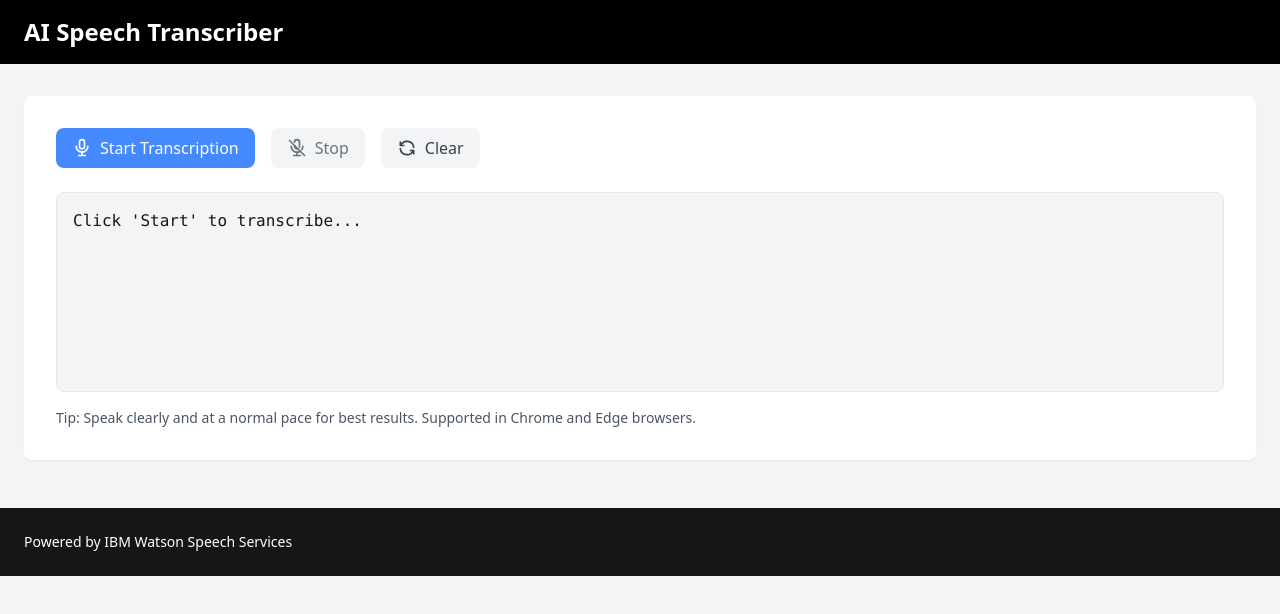
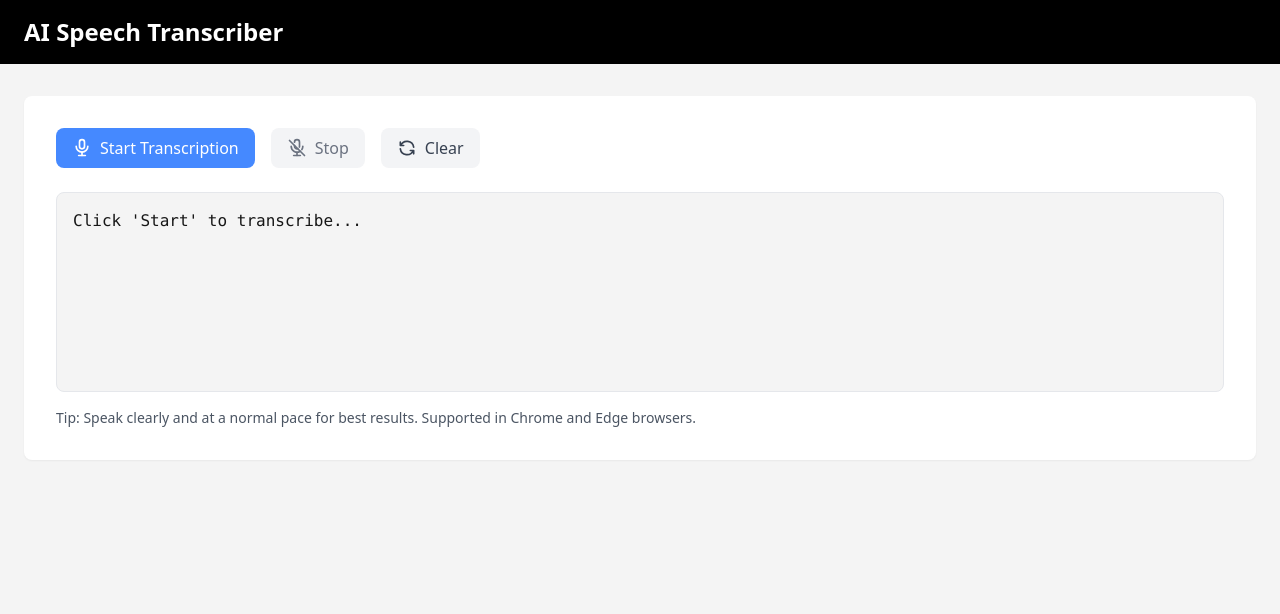
Before and after one commit to Aaron-Thomas-Blessen/-Business_Productivity, a React (Vite) app: page /speech in a window 1280 px wide. Shown: the top 614 px of the page. Built offline with nearby package versions, Linux system fonts and the light colour scheme.

Commit message:
speech ui fix2

```diff
--- a/src/pages/SpeechTranscriber.jsx
+++ b/src/pages/SpeechTranscriber.jsx
@@ -136,12 +136,7 @@ const SpeechTranscriber = () => {
         </div>
       </main>
 
-      {/* Footer */}
-      <footer className="mt-12 py-6 bg-[#161616] text-white text-sm">
-        <div className="container mx-auto px-6">
-          Powered by IBM Watson Speech Services
-        </div>
-      </footer>
+
     </div>
   );
 };
```
